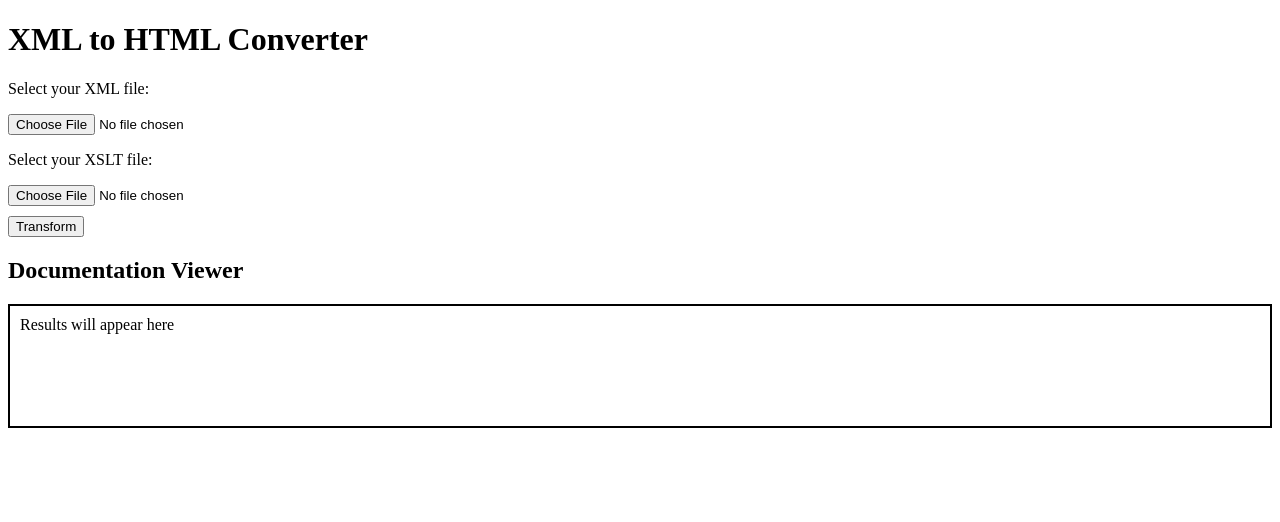
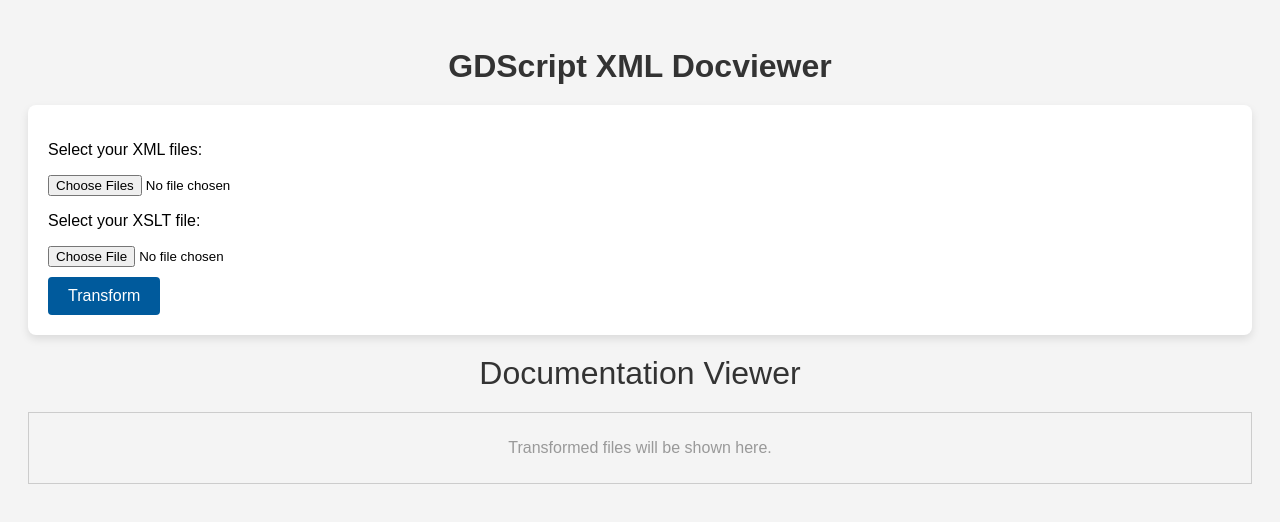
Before and after one commit to InfernalWAVE/gdscript-xml-docviewer, a plain HTML site: page gdscript-xml-docviewer.html in a window 1280 px wide. Drawn offline with Linux system fonts and the light colour scheme.

Commit message:
upgrade html

```diff
--- a/gdscript-xml-docviewer.html
+++ b/gdscript-xml-docviewer.html
@@ -2,49 +2,126 @@
 <html lang="en">
 <head>
     <meta charset="UTF-8">
-    <title>XML to HTML Converter</title>
+    <title>GDScript XML Docviewer</title>
 <style>
-        #output {
+    body {
+        font-family: Arial, sans-serif;
+        background-color: #f4f4f4;
+        padding: 20px;
+    }
+
+    #title, .label {
+        font-family: Arial, sans-serif; /* Changed to Arial to match the label */
+        color: #333; /* A standard dark gray for better readability */
+        text-align: center;
+        font-size: 2em; /* Adjust the size to your preference */
+        margin-top: 20px;
+        margin-bottom: 20px;
+    }
+
+    .upload-area {
+        background-color: white;
+        padding: 20px;
+        border-radius: 8px;
+        box-shadow: 0 4px 8px rgba(0, 0, 0, 0.1);
+        margin-bottom: 20px;
+    }
+
+    .dynamic-iframe {
         border: 2px solid #000;
-            padding: 10px;
+        width: 100%;
         margin-top: 20px;
+        overflow: auto;
+        display: block;
         min-height: 100px;
     }
 
-        .label {
-            font-weight: bold;
-            font-size: 1.5em; /* Larger font size for the label */
+    #output {
+        padding: 10px;
         margin-top: 20px;
+        border: 1px solid #ccc;
+        min-height: 50px;
+        position: relative;
     }
 
-        .button-container {
+    #output-placeholder {
+        position: absolute;
+        top: 50%;
+        left: 50%;
+        transform: translate(-50%, -50%);
+        text-align: center;
+        color: #999;
+    }
+
+    .button-container button {
+        padding: 10px 20px;
+        font-size: 1em;
         margin-top: 10px;
+        cursor: pointer;
+        background-color: #005A9C;
+        color: white;
+        border: none;
+        border-radius: 4px;
+        transition: background-color 0.3s ease;
+    }
+
+    .button-container button:hover {
+        background-color: #003D73;
     }
 </style>
+
+</head>
+<body>
+    <h1 id="title">GDScript XML Docviewer</h1>
+
+    <div class="upload-area">
+        <p>Select your XML files:</p>
+        <input type="file" id="xmlFileInput" accept=".xml" multiple>
+
+        <p>Select your XSLT file:</p>
+        <input type="file" id="xsltFileInput" accept=".xsl, .xslt">
+
+        <div class="button-container">
+            <button onclick="processFiles()">Transform</button>
+        </div>
+    </div>
+
+    <div class="label">Documentation Viewer</div>
+    <div id="output">
+        <div id="output-placeholder">Transformed files will be shown here.</div>
+    </div>
+
     <script>
-        function processFile() {
-            const fileInput = document.getElementById('xmlFileInput');
-            const file = fileInput.files[0];
+        function processFiles() {
+            const xmlFiles = document.getElementById('xmlFileInput').files;
             const xsltFile = document.getElementById('xsltFileInput').files[0];
 
-            if (file && xsltFile) {
+            if (xmlFiles.length > 0 && xsltFile) {
+                const xsltReader = new FileReader();
+                xsltReader.onload = function(e) {
+                    const xsltContent = e.target.result;
+                    Array.from(xmlFiles).forEach(xmlFile => {
+                        processFile(xmlFile, xsltContent);
+                    });
+                };
+                xsltReader.readAsText(xsltFile);
+            } else {
+                alert("Please select XML files and an XSLT file.");
+            }
+        }
+
+        function processFile(xmlFile, xsltContent) {
             const reader = new FileReader();
             reader.onload = function(e) {
                 const xmlContent = e.target.result;
-                    const xsltReader = new FileReader();
-                    xsltReader.onload = function(e) {
-                        const xsltContent = e.target.result;
                 transformXML(xmlContent, xsltContent);
             };
-                    xsltReader.readAsText(xsltFile);
-                };
-                reader.readAsText(file);
-            } else {
-                alert("Please select both XML and XSLT files.");
-            }
+            reader.readAsText(xmlFile);
         }
 
         function transformXML(xmlContent, xsltContent) {
+            document.getElementById('output-placeholder').style.display = 'none';
+
 			const parser = new DOMParser();
             const xmlDoc = parser.parseFromString(xmlContent, 'text/xml');
             const xsltDoc = parser.parseFromString(xsltContent, 'text/xml');
@@ -52,26 +129,39 @@
             const xsltProcessor = new XSLTProcessor();
             xsltProcessor.importStylesheet(xsltDoc);
 
-            const resultDocument = xsltProcessor.transformToFragment(xmlDoc, document);
-            document.getElementById('output').innerHTML = '';
-            document.getElementById('output').appendChild(resultDocument);
+            const resultDocument = xsltProcessor.transformToDocument(xmlDoc);
+            const iframe = document.createElement('iframe');
+            iframe.className = 'dynamic-iframe';
+            document.getElementById('output').appendChild(iframe);
+
+            iframe.onload = function() {
+                // Adjust the height of the iframe based on its content
+                setTimeout(() => { // Timeout for content to render
+                    const body = iframe.contentWindow.document.body;
+                    const html = iframe.contentWindow.document.documentElement;
+                    const height = Math.max(body.scrollHeight, body.offsetHeight,
+                                           html.clientHeight, html.scrollHeight, html.offsetHeight);
+                    iframe.style.height = height + 'px';
+                    updateContainerHeight(); // Call to update the container height
+                }, 0);
+            };
+
+            iframe.contentWindow.document.open();
+            iframe.contentWindow.document.write(new XMLSerializer().serializeToString(resultDocument));
+            iframe.contentWindow.document.close();
+        }
+
+        function updateContainerHeight() {
+            const outputDiv = document.getElementById('output');
+            const iframes = outputDiv.getElementsByTagName('iframe');
+            let newHeight = 0;
+            for (let iframe of iframes) {
+                newHeight += iframe.getBoundingClientRect().height;
+            }
+            // Account for any additional padding/margins
+            newHeight += (iframes.length * 20); // Example: 20px margin for each iframe
+            outputDiv.style.height = `${newHeight}px`;
         }
     </script>
-</head>
-<body>
-    <h1>XML to HTML Converter</h1>
-
-    <p>Select your XML file:</p>
-    <input type="file" id="xmlFileInput" accept=".xml">
-
-    <p>Select your XSLT file:</p>
-    <input type="file" id="xsltFileInput" accept=".xsl, .xslt">
-
-    <div class="button-container">
-        <button onclick="processFile()">Transform</button>
-    </div>
-
-    <div class="label">Documentation Viewer</div>
-    <div id="output">Results will appear here</div>
 </body>
 </html>
```
Lines whose indentation alone changed are shown as unchanged.
